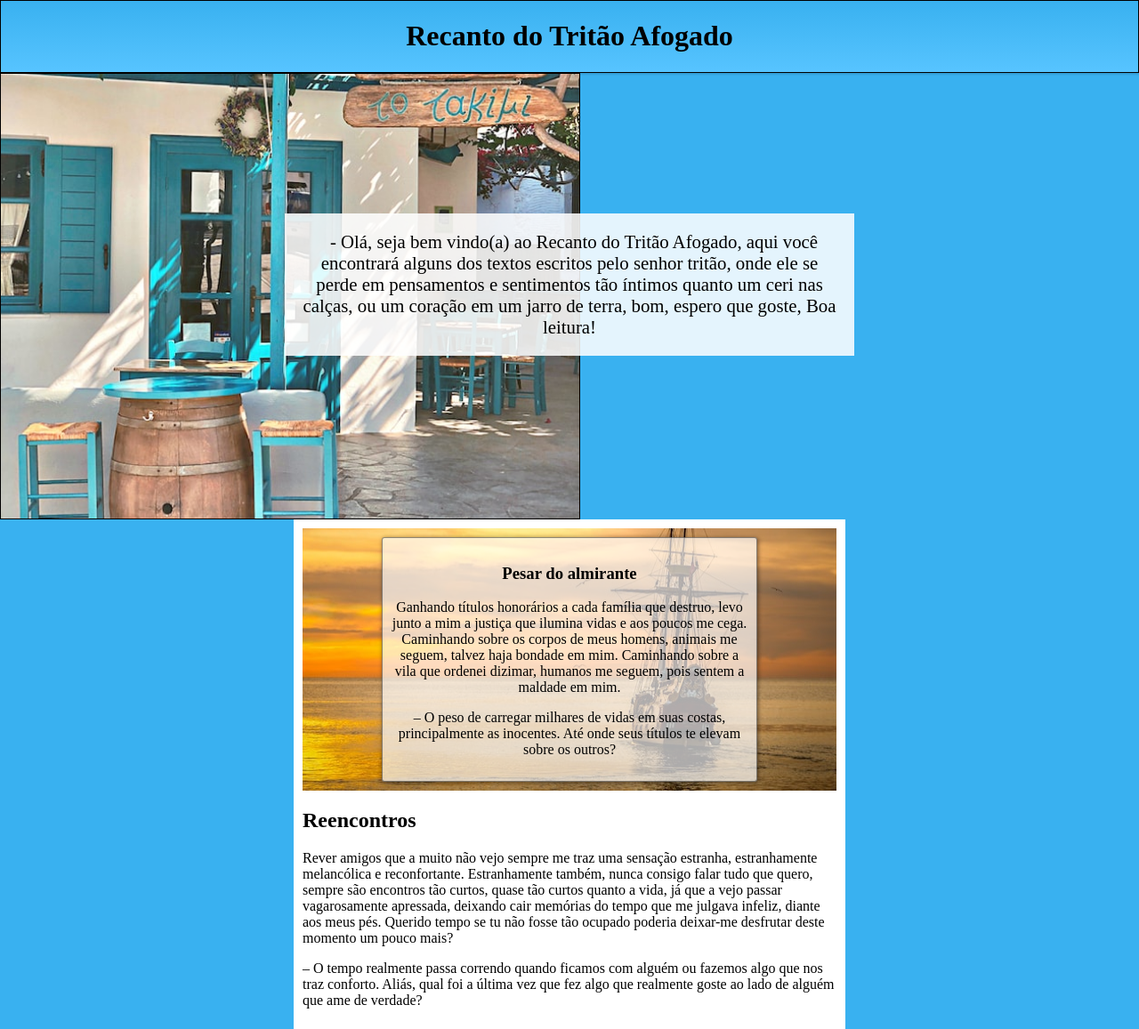
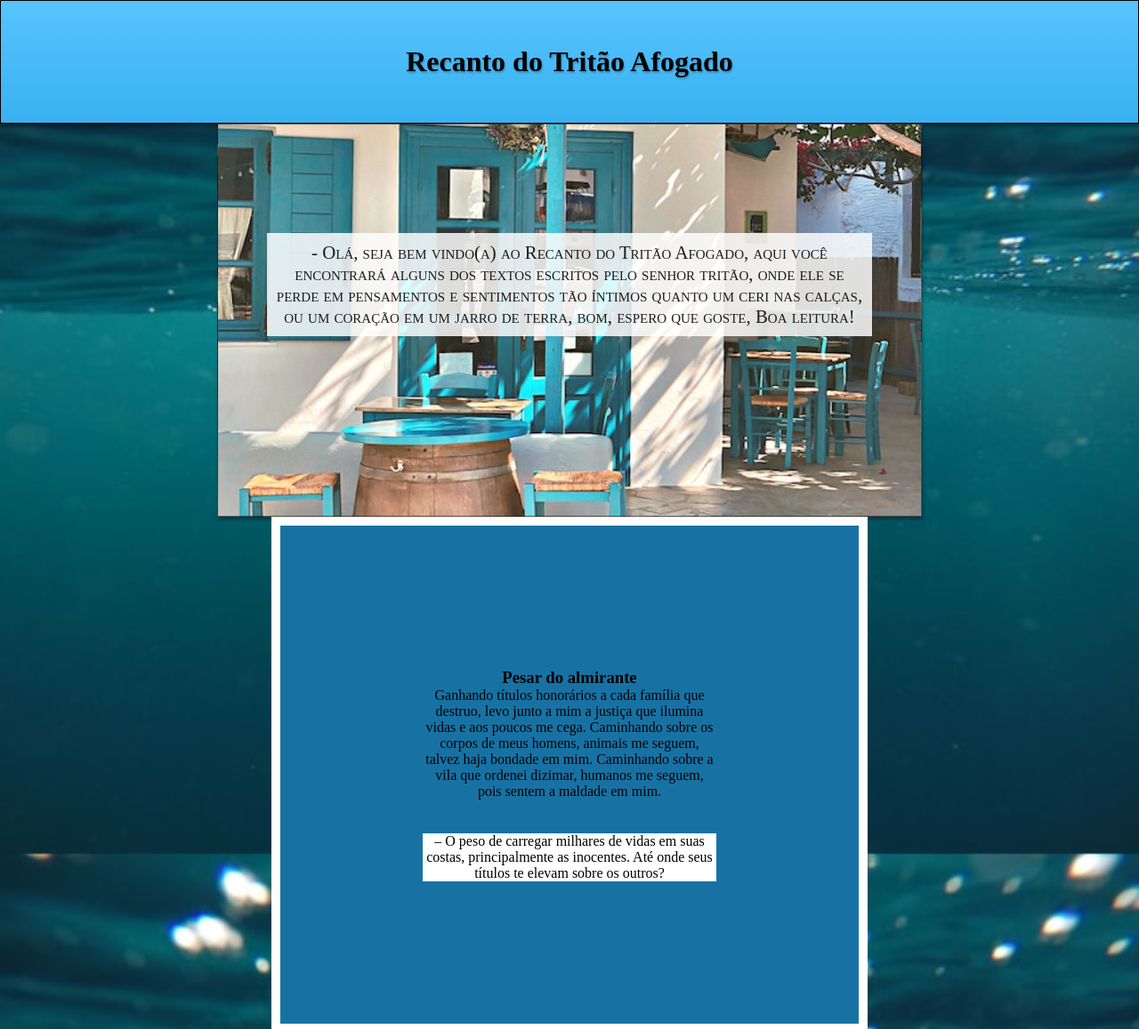
Before and after one commit to JuanHolandaMarques/Recanto-do-tritao-afogado, a plain HTML site: page index.html in a window 1280 px wide. Shown: the top 1157 px of the page at 89% size. Drawn offline with Linux system fonts and the light colour scheme.

Commit message:
mais esboço

```diff
--- a/index.html
+++ b/index.html
@@ -38,12 +38,14 @@
                     Caminhando sobre a vila que ordenei dizimar, humanos me seguem, pois sentem a maldade em mim.
 
                 </p>
+                <br>
                 <p class="comentario">
                     – O peso de carregar milhares de vidas em suas costas, principalmente as inocentes. Até onde seus títulos te elevam sobre os outros?
                 </p>
             </article>
         </section>
-
+        <br>
+        <section class="texto">
             <article id="text2">
                 <h1>
                     Reencontros
@@ -58,18 +60,83 @@
                 <P class="comentario">
                     – O tempo realmente passa correndo quando ficamos com alguém ou fazemos algo que nos traz conforto. Aliás, qual foi a última vez que fez algo que realmente goste ao lado de alguém que ame de verdade?
                 </P>
+        </section>
+        <br>
+        <section class="texto">
+            <article id=" text3">
+                <h1>
+                    Coração Amarelo
+                </h1>
+
+                <p>
+                    Meu coração é amarelo, amarelo também são os meus dentes, sujos pelo café que me prepara para mais um dia no ciclo vicioso, rotina.
+
+                    Meu coração é amarelo, igualmente amarela é minha pele, açoitada pela anemia que atinge toda plebe, casos curiosos, já que carregamos tanto ferro em cima de nossos ossos.
+
+                    Abençoado pelo sol, cada dia eu me pinto mais de amarelo, o pincel da vez, vício que jurei largar, fumaça cobrindo o sangue de quem jurei amar, se vai com o vento que me traz de volta pra cá.
+
+                    Já sorri seu riso,que para mim se tornou abrigo, já li sua mensagem me fazendo criar coragem, já escutei sua fala guiando-me para casa.
+
+                    Está realmente tudo bem não conseguir fazer o que me foi proposto? não sei se aguento falhar com tantos olhos em mim.
+
+                </p>
+
+                <p class="comentario">
+                    – Vícios, todo mundo tem o seu, tem gente que até coleciona. Teve um dia que o senhor tritão quase comeu alga seca, sorte que eu não deixei, alga seca faz muito mal para o pulmão dos tritões sabia? além de outros vários tipos de doença.
+                </p>
 
             </article>
-
-            <article id="text3">
-
+        </section>
+        <br>
+        <section class="texto">
+            <article id="text4">
                 <h1>
-
+                    Minha super heroína
                 </h1>
 
+                <p>
+                    Maldido seja o dia no qual eu senti em apenas alguns minutos o tempo parar por décadas, o vento quebrando na ponta dos meus dedos, sentir cada corrente elétrica vibrando no meu sistema nervoso.
+
+                    O efeito anestesiante dessa droga, ah, como é bom sentir teu sabor, alimentando meu ego, tirando-me o peso que bem carrego, elevando-me a alma, tragando-me a dor da batalha, banhando-me na água vermelha da praia, vestindo-me com a rasgada mortalha, deitado na esquecida estrada.
+
+                    Cachorro de rua, uivando à luz da lua, tentando, em todo lugar achar uma beleza que é tão tua.
+                    Com frio de mendigo, estrada continuo subindo, com o odor amargo, pedindo ajuda a todo carro.
+                    Da terra todos viemos, na terra apodrecemos, da terra criei morada, esperando sua chegada.
+
+                </p>
+
+                <p class="comentario">
+                    – Pior que alga seca, somente extrato de veneno de baiacu, porque alguns tritões usam algo que faz tão mal para eles, já vi muitos virarem craca de navio por causa disso.
+                </p>
             </article>
+        </section>
+        <br>
+        <section class="texto">
+            <article id="text5">
+                <h1>
+                    Apocalipse
+                </h1>
 
+                <p>
+                    Previsões, futuros narrados de forma abstrata, consequência do erro humano na obra divina. Divindade que arquiteta a morada, nossa jornada, no meio inacabada. <br>
+
+                    Divina és tua graça, que explode em meio às casas, estrela que ilumina o céu, apagando aqueles que arranharam o véu, que nem te serve mais. <br>
+
+                    meu relógio de ponteiro parado, aponta o amanhã que se aproxima, a poeira disfarça desgraça empilhada virando fumaça, esperança furada rodeada de traça, fogo que queima fazendo ameaça. <br>
+
+                    Previsões, futuros que viram presente, tememos o apocalipse, até vermos o que vem após.
+
+                </p>
+
+                <p class="comentario">
+                    – ah o tão aguardado fim dos tempos, pobre dos tolos que acham que um apocalipse seria o suficiente para acabar com seu sofrimento, o apocalipse, nunca foi um fim, mas um recomeço.
+                </p>
+
+            </article>
         </section>
+
+
+
 
     </main>
 
--- a/style.css
+++ b/style.css
@@ -1,67 +1,84 @@
 @charset "UTF-8";
 
+:root{
+   --cor0:#57c4ff;
+   --cor1: #39B1F0;
+   --cor2:#1772A3;
+   --cor3:#F0A03A;
+   --cor4:#A35F07;
+}
+
+*{
+    margin: 0px;
+    padding: 0px;
+}
+
 body{
-    margin: 0px;
-    background-color: #39B1F0;
+    min-height: 100vh;
+    background-color:var(--cor1);
+    background-image: url("imagens/jeremy-bishop-1braZySlEKA-unsplash.jpg");
+    height: 100vh;
+    background-size: cover;
+    background-attachment: fixed;
+
 }
 
 header{
-    background-image:linear-gradient(to bottom, #39B1F0, #57C4FF);
+    background-image: linear-gradient(to bottom, var(--cor0), var(--cor1));
     text-align: center;
+    margin: 0px;
     border: 1px solid black;
-    box-shadow: 1px 1px 3px rgba(0, 0, 0, 0.192);
+    box-shadow: 1px 2px 5px rgba(0, 0, 0, 0.575);
+    padding: 50px;
+
+    text-shadow: 1px 2px 2px rgba(0, 0, 0, 0.247);
+
+
 }
 
 #apresentacao{
-    background-image: url('imagens/despina-galani-nDjCL1UqpGc-unsplash.jpg');
+    background-image: url("imagens/despina-galani-nDjCL1UqpGc-unsplash.jpg");
     background-size: cover;
-    background-position: center center;
-    border: 1px solid black;
-    height: 500px;
-    max-width: 650px;
+    background-position: left center;
+    background-attachment: local;
+    height: 400px;
+    max-width: 750px;
+    margin: auto;
+    padding: 20px;
+    text-align: center;
+    border: 1px solid rgba(0, 0, 0, 0.568);
+    box-shadow: 1px 3px 3px rgba(0, 0, 0, 0.342);
+}
 
-}
 #apresentacao>p{
-    background-color: rgba(255, 255, 255, 0.863);
-    padding: 10px;
+    background-color: rgba(255, 255, 255, 0.836);
     position: absolute;
     top: 40%;
     left: 50%;
     transform: translate(-50%, -50%);
 
-    text-align: center;
+    padding: 10px;
+    width: 660px;
+    font-variant: small-caps;
     font-size: 1.3em;
-    text-indent: 10px;
-    padding: 20px;
-    margin: auto;
-    width: fit-content;
+    color: rgba(0, 0, 0, 0.877);
 
 }
 
 main{
     background-color: white;
-    width: 600px;
+    max-width: 650px;
     padding: 10px;
     margin: auto;
 }
 
 .texto{
-    background-image: url("imagens/pexels-pixabay-37730.jpg");
-    background-position: bottom center;
+    background-color: #1772A3;
+    padding-top: 20vh;
     text-align: center;
-    padding: 10px;
+    padding: 20vh;
 }
-
-#text1{
-    background-color: rgba(255, 255, 255, 0.671);
-    width: 400px;
-    margin: auto;
-    border: 1px solid rgba(0, 0, 0, 0.438);
-    padding: 10px;
-    border-radius: 3px;
-    box-shadow: 1px 1px 5px rgba(0, 0, 0, 0.521);
-
-    color: rgb(0, 0, 0);
-
-
+.comentario{
+    background-color: white;
+    margin-top: 20px;
 }
```
Also changed, not shown: imagens/jeremy-bishop-1braZySlEKA-unsplash.jpg (added).
